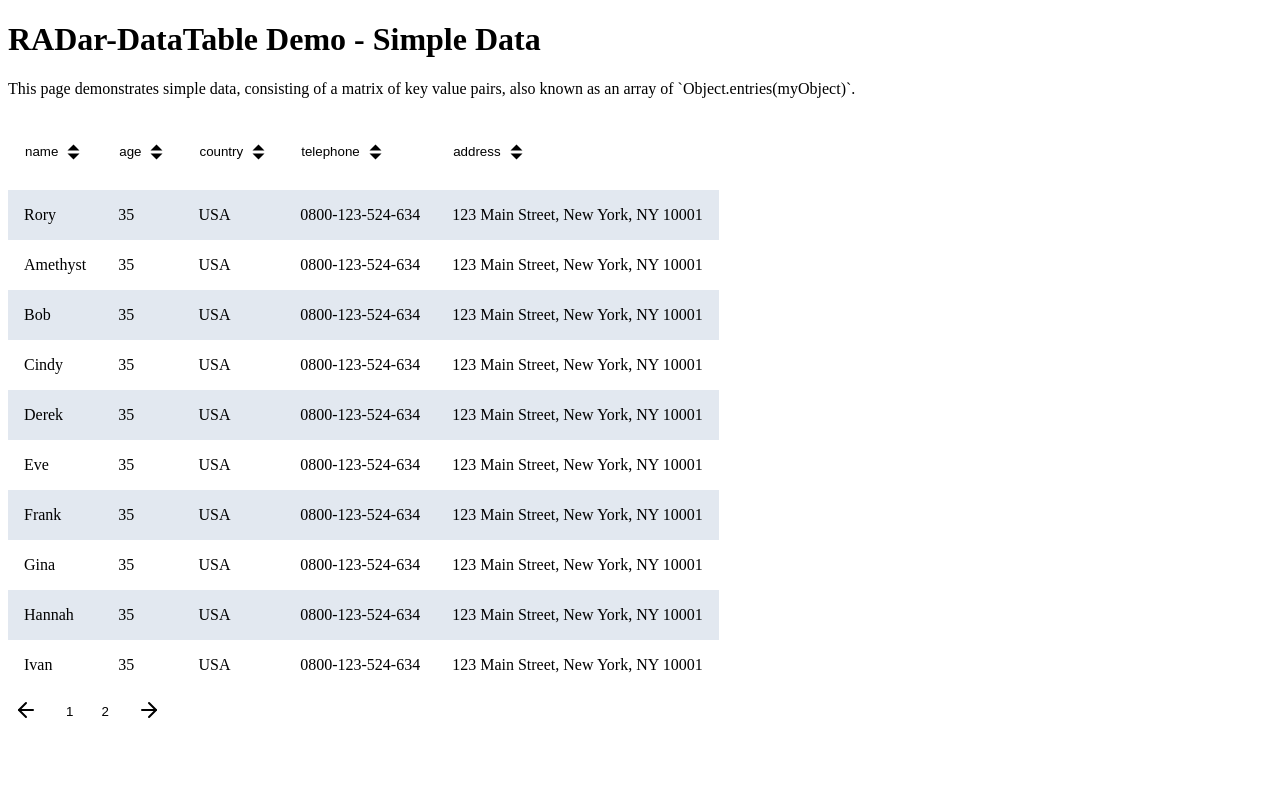
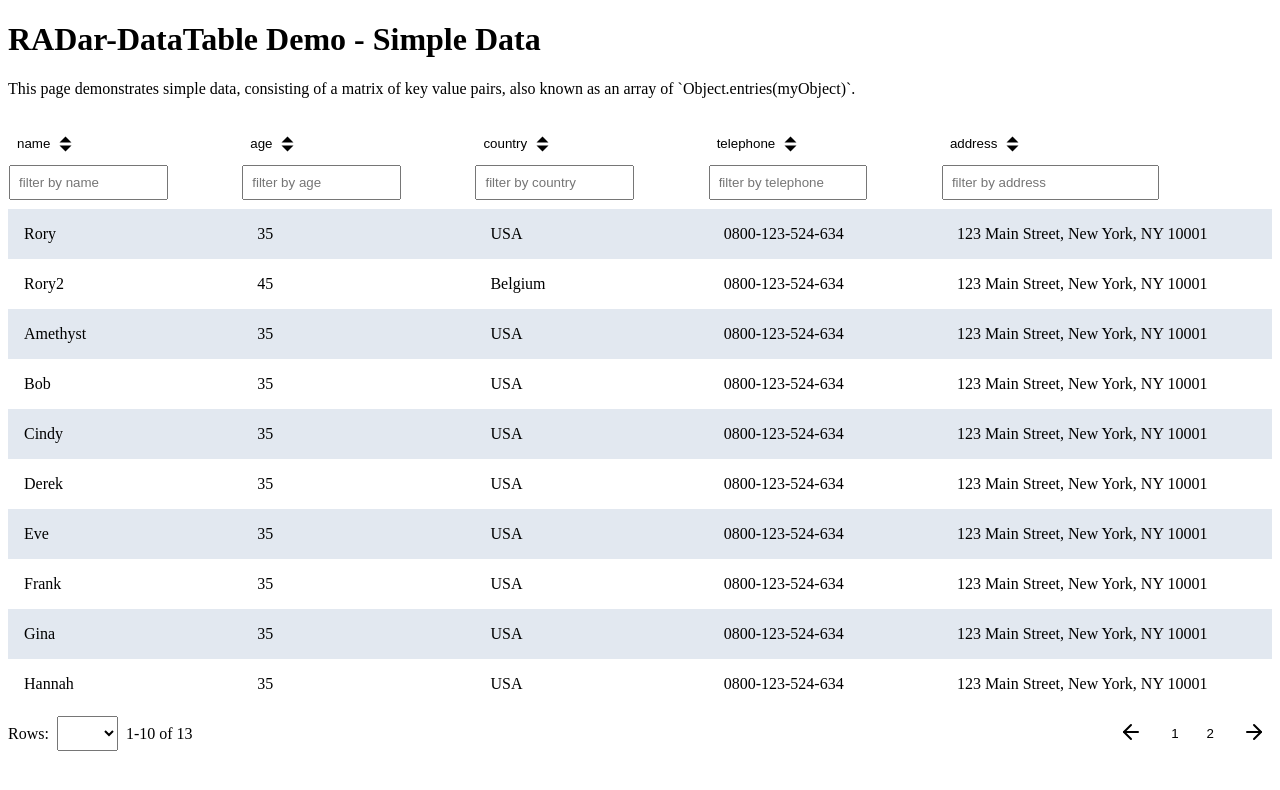
Before and after one commit to RADar-AZDelta/azd-radar-data-datatable, a SvelteKit app: page / in a window 1280 px wide. Shown: the top 790 px of the page. Built offline with nearby package versions, Linux system fonts and the light colour scheme.

Commit message:
change rows per page & apply one filter

```diff
--- a/src/lib/components/DataTableRenderer.svelte
+++ b/src/lib/components/DataTableRenderer.svelte
@@ -1,10 +1,19 @@
 <script lang="ts">
     import type ITable from "../interfaces/ITable";
     import { sorting, pagination } from "$lib/store"
+	import { writable } from "svelte/store";
 
     export let table: ITable;
 
-    const updateSorting = (col: string) => {
+    let update = 0
+
+    const rows = writable<number>($pagination.rowsPerPage)
+
+    const updateTable = async() => {
+        update += 1
+    }
+
+    const updateSorting = async(col: string) => {
         /*
             Update the column sort
         */
@@ -12,9 +21,10 @@
             column: col,
             direction: $sorting.filter(obj => obj.column == col)[0].times + 1
         })
+        updateTable()
     }
 
-    const changePage = (page: number) => {
+    const changePage = async(page: number) => {
         /*
             Update the pagination
         */
@@ -25,9 +35,34 @@
             totalPages: $pagination.totalPages,
             rowsPerPage: $pagination.rowsPerPage
         })
+        updateTable()
+    }
+
+    const updateRowsPerPage = async() => {
+        /*
+            Update the rows per page
+        */
+
+        table.setTablePagination({
+            currentPage: $pagination.currentPage,
+            totalPages: $pagination.totalPages,
+            rowsPerPage: Number($rows)
+        })
+        updateTable()
+    }
+
+    async function updateFiltering (event: any) {
+        const filterValue: string | RegExp | number | undefined = event.target.value
+        const filterColumn: string = event.target.placeholder.split(" ")[2]
+        table.setColumnFilter({
+            column: filterColumn,
+            filter: filterValue
+        })
+        updateTable()
     }
 </script>
 <section>
+    {#key update}
         {#await table.getData()}
             <p>Loading...</p>
         {:then data}
@@ -49,6 +84,7 @@
                                     <p>Something went wrong!</p>
                                 {/if}
                             </button>
+                            <input on:change={updateFiltering} class="input-filtering" type={info.type == 0? 'text': info.type == 1? 'number': 'checkbox'} placeholder="filter by {info.column}">
                         </th>
                     {/each}
                 </tr>
@@ -60,6 +96,17 @@
                     </tr>
                 {/each}
             </table>
+            <section class="table-information">
+                <div class="table-rows">
+                    <p>Rows: </p>
+                    <select bind:value={$rows} class="table-rows-select" name="rows" id="rows" on:change={() => updateRowsPerPage()}>
+                        <option value=10>10</option>
+                        <option value=20>20</option>
+                        <option value=50>50</option>
+                        <option value=100>100</option>
+                    </select>
+                    <p>{($pagination.rowsPerPage * $pagination.currentPage) + 1 - $pagination.rowsPerPage}-{data.data.length - ($pagination.rowsPerPage * ($pagination.currentPage)) > 0? $pagination.rowsPerPage : $pagination.rowsPerPage - ($pagination.rowsPerPage * $pagination.currentPage - data.data.length) + ($pagination.rowsPerPage * ($pagination.currentPage - 1))} of {data.data.length}</p>
+                </div>
                 <div class="pagination">
                     <button on:click={() => changePage($pagination.currentPage - 1)} class="arrow-button"><img src="/arrow-left.svg" alt="Arrow left"></button >
                     {#each Array($pagination.totalPages) as _, i}
@@ -69,11 +116,15 @@
                     {/each}
                     <button on:click={() => changePage($pagination.currentPage + 1)} class="arrow-button"><img src="/arrow-right.svg" alt="Arrow right"></button >
                 </div>
+            </section>
         {/await}
+    {/key}
 </section>
+
 <style>
     table {
         border-spacing: 0;
+        width: 100%;
     }
 
     td {
@@ -87,7 +138,7 @@
     .table-head {
         display: flex;
         align-items: center;
-        padding: 1rem;
+        padding: 0.5rem 0.5rem 0;
         gap: 0.5rem;
         border: none;
         background-color: inherit;
@@ -103,6 +154,22 @@
     }
     .row:nth-child(2n) {
         background-color: #e2e8f0
+    }
+
+    .table-information {
+        display: flex;
+        align-items: center;
+        justify-content: space-between;
+    }
+
+    .table-rows {
+        display: flex;
+        align-items: center;
+        gap: 0.5rem;
+    }
+
+    .table-rows-select {
+        padding: 0.5rem;
     }
 
     .pagination {
@@ -126,4 +193,12 @@
         border: none;
         cursor: pointer;
     }
+
+    .input-filtering {
+        width: 60%;
+        display: flex;
+        align-self: flex-start;
+        padding: 0.5rem;
+        margin-bottom: 0.5rem;
+    }
 </style>
--- a/src/lib/interfaces/IFilter.ts
+++ b/src/lib/interfaces/IFilter.ts
@@ -3,5 +3,5 @@
  */
 export interface IFilter {
 	column: string;
-	filter?: string | RegExp;
+	filter?: string | RegExp | number;
 }
--- a/src/routes/+page.svelte
+++ b/src/routes/+page.svelte
@@ -8,6 +8,9 @@
 	import type { IScheme } from "$lib/interfaces/IScheme";
     import { sorting, pagination } from "$lib/store"
 	import type ISorting from "$lib/interfaces/ISorting";
+	import { writable } from "svelte/store";
+
+    const filters = writable<Array<IFilter>>([])
 
     /*
         Get the column names out of the data
@@ -45,14 +48,66 @@
     /*
         Get the filtered data without the column names in it
     */
-    const FilterData = async() =>{
+    const filterData = async(columns?: string[] ,filters?: Array<string|number|RegExp|undefined>) =>{
         let filteredData: [string, any][][] = []
+
+        /*
+            Filter column name out of data
+        */
         for(let person of data){
             let personInfo = []
             for(let information of person){
                 personInfo.push(information[1])
             }
             filteredData.push(personInfo)
+        }
+
+        /*
+            Apply extra filters if given
+        */
+        if(filters && columns){
+            const extraFilteredData: [string, any][][] = filteredData
+            const columns = await getColumnsFromData()
+            for(let filter of filters){
+                const colIndex = columns.findIndex(obj => obj.column == columns[filters.indexOf(filter)].column)
+                switch(typeof(filter)){
+                    case 'string':
+                        for(let person of extraFilteredData) {
+                            if(String(person[colIndex]).toLowerCase().includes(filter.toLowerCase()) != true){
+                                delete extraFilteredData[extraFilteredData.indexOf(person)]
+                            }
+                        }
+                        break;
+
+                    case 'number':
+                        for(let person of extraFilteredData) {
+                            if(Number(person[colIndex]) != filter){
+                                delete extraFilteredData[extraFilteredData.indexOf(person)]
+                            }
+                        }
+                        break;
+
+                    case 'boolean':
+                        for(let person of extraFilteredData) {
+                            if(Boolean(person[colIndex]) != filter){
+                                delete extraFilteredData[extraFilteredData.indexOf(person)]
+                            }
+                        }
+                        break;
+
+                    default:
+                        if(filter instanceof RegExp){
+                            for(let person of extraFilteredData) {
+                                if(filter.test(String(person[colIndex])) == false){
+                                    delete extraFilteredData[extraFilteredData.indexOf(person)]
+                                }
+                            }
+                        }
+                        break;
+                }
+            }
+
+            filteredData = Array.from(new Set(extraFilteredData)).filter(elem => elem != undefined)
         }
         return filteredData
     }
@@ -82,11 +137,25 @@
         })
     }
 
+    const updateSortingStore = async(value: ISort) => {
+        sorting.update((sort): ISorting[] => {
+                const sorting = sort
+                const index = sorting.findIndex(obj => obj.column == value.column)
+                sorting[index] = {
+                    column: value.column,
+                    times: sorting[index].times + 1
+                }
+                return sorting
+            })
+            if($sorting.filter(obj => obj.column == value.column)[0].times > 2 || $sorting.filter(obj => obj.column == value.column)[0].times < 0) $sorting.filter(obj => obj.column == value.column)[0].times = 0
+    }
+
     /*
         Some test data
     */
     export var data: [string, any][][]; data = [
         Object.entries({ name: "Rory", age: 35, country: "USA", telephone: "0800-123-524-634", address: "123 Main Street, New York, NY 10001" }),
+        Object.entries({ name: "Rory2", age: 45, country: "Belgium", telephone: "0800-123-524-634", address: "123 Main Street, New York, NY 10001" }),
         Object.entries({ name: "Amethyst", age: 35, country: "USA", telephone: "0800-123-524-634", address: "123 Main Street, New York, NY 10001" }),
         Object.entries({ name: "Bob", age: 35, country: "USA", telephone: "0800-123-524-634", address: "123 Main Street, New York, NY 10001" }),
         Object.entries({ name: "Cindy", age: 35, country: "USA", telephone: "0800-123-524-634", address: "123 Main Street, New York, NY 10001" }),
@@ -102,30 +171,26 @@
 
     export var table: ITable = {
         setColumnFilter(value: IFilter): void {
-            return;
+            //TODO: filter the chosen column here
+            $filters.push({
+                column: value.column,
+                filter: value.filter
+            })
         },
         setColumnSort(value: ISort): void {
-            sorting.update((sort): ISorting[] => {
-                const sorting = sort
-                const index = sorting.findIndex(obj => obj.column == value.column)
-                sorting[index] = {
-                    column: value.column,
-                    times: sorting[index].times + 1
-                }
-                return sorting
-            })
-            if($sorting.filter(obj => obj.column == value.column)[0].times > 2 || $sorting.filter(obj => obj.column == value.column)[0].times < 0) $sorting.filter(obj => obj.column == value.column)[0].times = 0
+            updateSortingStore(value)
+            //TODO: sort the chosen column here
         },
         setTablePagination(tablePagination: IPaginated): void {
             pagination.set(tablePagination)
-            console.log($pagination)
         },
         getData(columnFilters?: IFilter[], columnSorts?: ISort[], tablePagination?: IPaginated): Promise<ITableData> {
             return new Promise(async(resolve, reject) => {
                 const columns = await getColumnsFromData()
-                const filteredData = await FilterData()
+                let filteredData = await filterData()
                 fillSortingStore(columns)
                 updatePaginationStore(filteredData.length)
+                if($filters.length > 0) filteredData = await filterData($filters.map(obj => obj.column), $filters.map(obj => obj.filter))
                 return resolve({
                     data: filteredData,
                     scheme: columns
```
Lines whose indentation alone changed are shown as unchanged.
